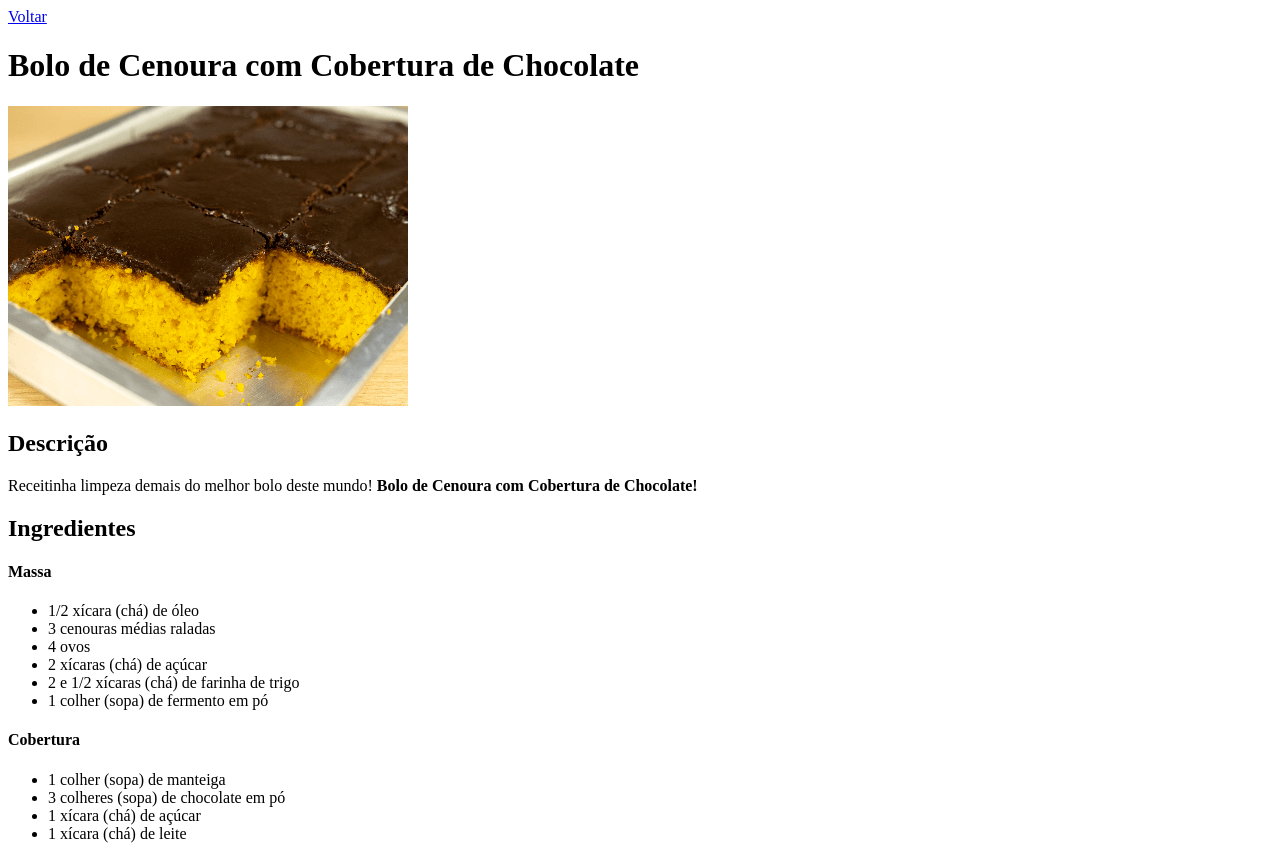
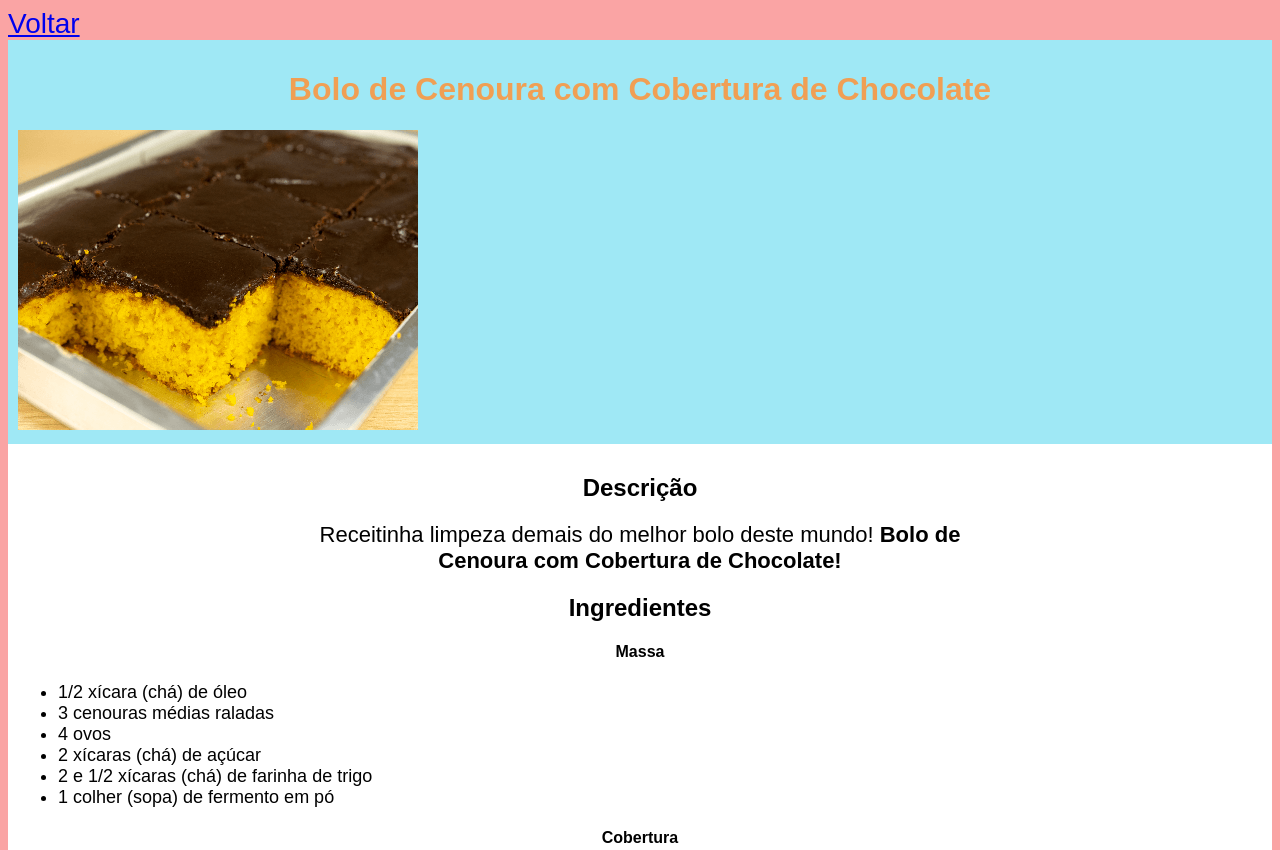
Before and after one commit to vinicius-moreira-maia/odin-recipes, a plain HTML site: page recipes/bolo-cenoura.html in a window 1280 px wide. Shown: the top 850 px of the page. Drawn offline with Linux system fonts and the light colour scheme.

Commit message:
Adição de elementos <div> nas páginas html para configuração do novo arquivo css

```diff
--- a/recipes/bolo-cenoura.html
+++ b/recipes/bolo-cenoura.html
@@ -3,15 +3,19 @@
 <head>
     <meta charset="UTF-8">
     <title>Bolo de Cenoura</title>
+    <link rel = "stylesheet" href = "../style.css">
 </head>
 <body>
-    <a href="../index.html">Voltar</a>
+    <a href="../index.html" class = "voltar">Voltar</a>
 
+    <div class = "container bolo">
        <h1>Bolo de Cenoura com Cobertura de Chocolate</h1>
        <img src="../img/bolo-cenoura.png" alt="Bolo de Cenoura com Cobertura de Chocolate">
+    </div>
 
+    <div class = "corpo">
         <h2>Descrição</h2>
-    <p>Receitinha limpeza demais do melhor bolo deste mundo! <strong>Bolo de Cenoura com Cobertura de Chocolate!</strong></p>
+        <p class = "desc">Receitinha limpeza demais do melhor bolo deste mundo! <strong>Bolo de Cenoura com Cobertura de Chocolate!</strong></p>
 
         <h2>Ingredientes</h2>
         <h4>Massa</h4>
@@ -45,6 +49,7 @@
             <li>Despeje em uma tigela a manteiga, o chocolate em pó, o açúcar e o leite, depois misture.</li>
             <li>Leve a mistura ao fogo e continue misturando até obter uma consistência cremosa, depois despeje a calda por cima do bolo.</li>
         </ol>
+    </div>
 
 </body>
 </html>
--- /dev/null
+++ b/style.css
@@ -0,0 +1,45 @@
+body {
+    background-color: rgb(250, 164, 164);
+    font-family: Arial, Helvetica, sans-serif;
+}
+
+.container, .corpo {
+    padding: 10px;
+}
+
+.container {
+    background-color: rgb(159, 232, 245);
+}
+
+.corpo {
+    background-color: rgb(255, 255, 255);
+}
+
+.container img {
+    width: 400px;
+    height: auto;
+}
+
+.container h1 {
+    text-align: center;
+    color: rgb(240, 159, 84);
+}
+
+.corpo h2, .corpo h4 {
+    text-align: center;
+}
+
+.corpo li {
+    font-size: 18px;
+}
+
+.corpo-index li, .voltar{
+    font-size: 28px;
+}
+
+.corpo .desc {
+    text-align: center;
+    font-size: 22px;
+    max-width: 700px;
+    margin: auto;
+}
```
Also changed, not shown: index.html (+7 -0 lines), recipes/camarao.html (+7 -2 lines), recipes/hamburguer.html (+8 -2 lines). Lines whose indentation alone changed are shown as unchanged.
